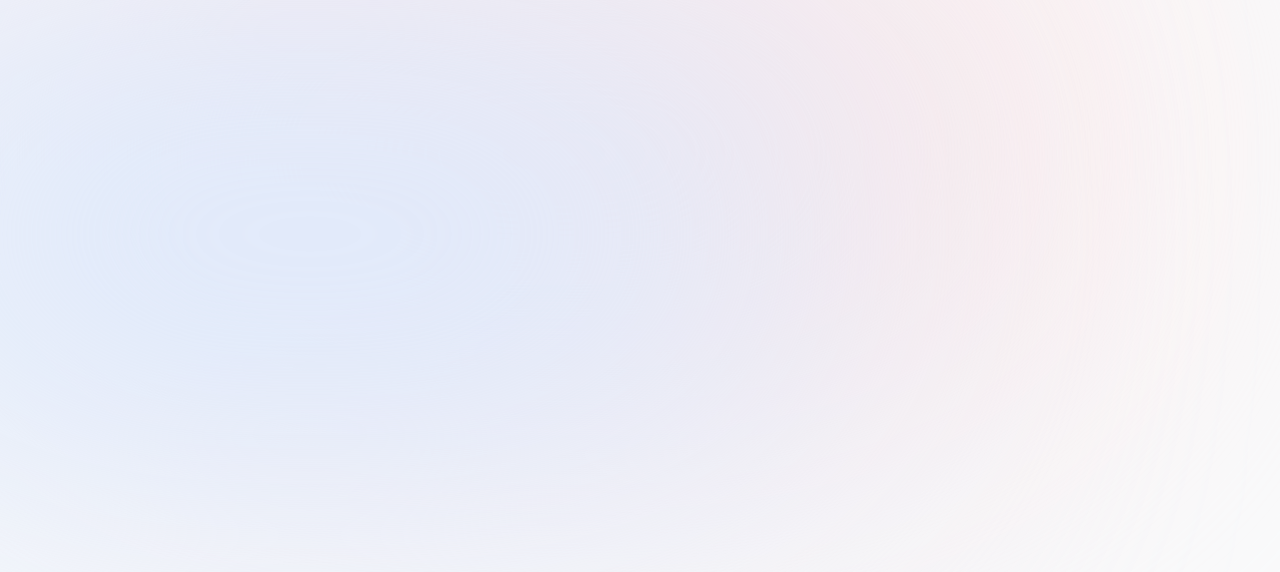
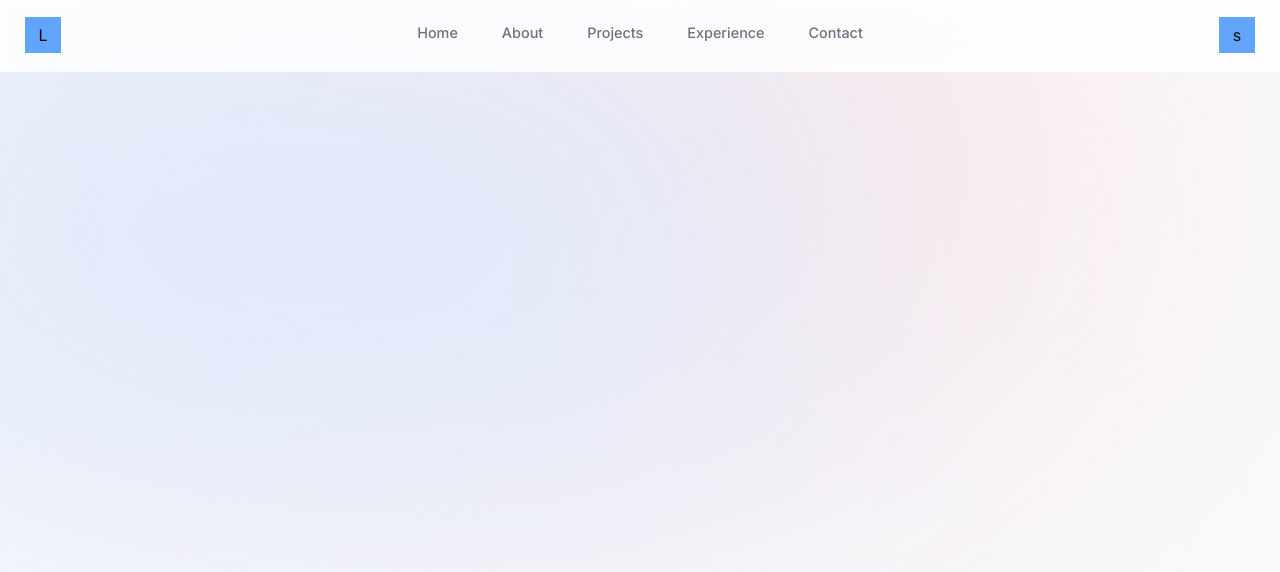
Before and after one commit to shawn-goh24/portfolio, a Next.js app: page / in a window 1280 px wide. Shown: the top 572 px of the page. Built offline with nearby package versions, Linux system fonts and the light colour scheme.

Commit message:
added nav bar

```diff
--- a/app/layout.tsx
+++ b/app/layout.tsx
@@ -1,3 +1,4 @@
+import Header from "@/components/header";
 import "./globals.css";
 import type { Metadata } from "next";
 import { Inter } from "next/font/google";
@@ -16,9 +17,12 @@
 }) {
   return (
     <html lang="en">
-      <body className={`${inter.className} bg-gray-50 text-gray-950 relative`}>
+      <body
+        className={`${inter.className} bg-gray-50 text-gray-950 relative h-[9999px]`}
+      >
         <div className="bg-red-100 -z-10 absolute top-[-6rem] right-[11rem] h-[31.25rem] w-[31.25rem] rounded-full blur-[10rem] sm:w-[68.75rem]" />
         <div className="bg-blue-100 -z-10 absolute top-[-1rem] left-[-35rem] h-[31.25rem] w-[50rem] rounded-full blur-[10rem] sm:w-[68.75rem] md:left-[-33rem] lg:left-[-28rem] xl:left-[-15rem] 2xl:left-[-5rem]" />
+        <Header />
         {children}
       </body>
     </html>
--- /dev/null
+++ b/components/header.tsx
@@ -0,0 +1,45 @@
+"use client";
+
+import React from "react";
+import { motion } from "framer-motion";
+import { links } from "@/lib/data";
+import Link from "next/link";
+
+export default function Header() {
+  return (
+    <header className="z-[999] relative">
+      <motion.div
+        className="flex items-center fixed top-0 h-[4.5rem] w-full rounded-none border border-white border-opacity-40 bg-white bg-opacity-80 shadow-black/[0.03] backdrop-blur-[0.5rem]"
+        // sm:top-6 sm:h-[3.25rem] sm:w-[36rem] sm:rounded-full
+        initial={{ y: -100, opacity: 0 }}
+        animate={{ y: 0, opacity: 1 }}
+      >
+        <p className="fixed top-[1rem] left-[1.5rem] w-[36px] h-[36px] bg-blue-400 justify-center items-center hidden sm:flex">
+          L
+        </p>
+        <nav className="flex fixed top-[0.15rem] left-1/2 h-12 -translate-x-1/2 py-2 sm:top-[1.3rem] sm:h-[initial] sm:py-0">
+          <ul className="flex w-[22rem] flex-wrap items-center justify-center gap-y-1 text-[0.9rem] font-medium text-gray-500 sm:w-[initial] sm:flex-nowrap sm:gap-5">
+            {links.map((link) => (
+              <motion.li
+                className="h-3/4 flex items-center justify-center"
+                key={link.hash}
+                initial={{ y: -100, opacity: 0 }}
+                animate={{ y: 0, opacity: 1 }}
+              >
+                <Link
+                  className="flex w-full items-center justify-center px-3 hover:text-gray-950 transition"
+                  href={link.hash}
+                >
+                  {link.name}
+                </Link>
+              </motion.li>
+            ))}
+          </ul>
+        </nav>
+        <div className="fixed right-[1.5rem] top-[1rem] w-[36px] h-[36px] bg-blue-400 justify-center items-center hidden sm:flex">
+          s
+        </div>
+      </motion.div>
+    </header>
+  );
+}
--- a/package.json
+++ b/package.json
@@ -15,6 +15,7 @@
     "autoprefixer": "10.4.15",
     "eslint": "8.47.0",
     "eslint-config-next": "13.4.18",
+    "framer-motion": "^10.16.0",
     "next": "13.4.18",
     "postcss": "8.4.28",
     "react": "18.2.0",
```
Also changed, not shown: 1 other file (tests, documents, lock files or other folders).
